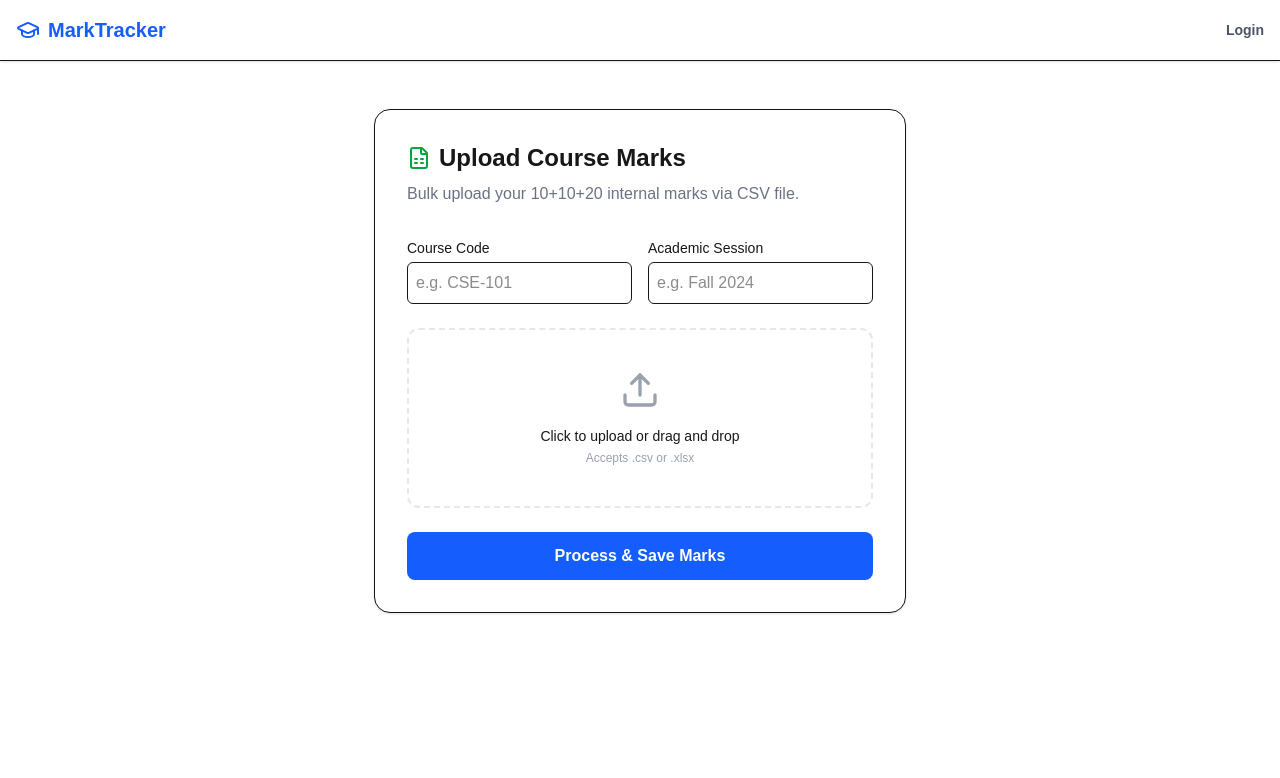
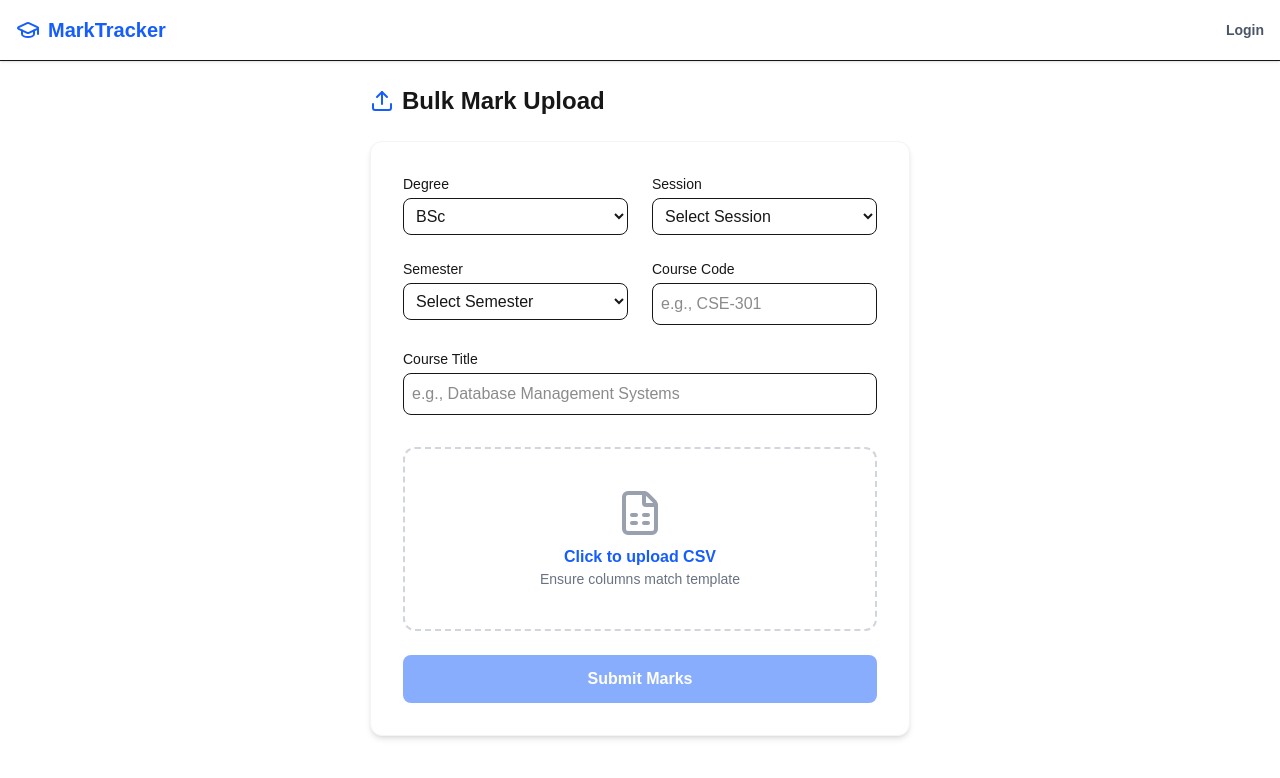
Before and after one commit to Rubayet-billah/mark-tracker, a Next.js app: page /upload in a window 1280 px wide. Shown: the top 778 px of the page. Built offline with nearby package versions, Linux system fonts and the light colour scheme; no server answers.

Commit message:
marks added

```diff
--- a/app/actions/authActions.ts
+++ b/app/actions/authActions.ts
@@ -3,6 +3,11 @@
 import { connectDB } from '@/lib/db';
 import User from '@/models/User';
 import bcrypt from 'bcryptjs';
+import { signOut } from '@/auth';
+
+export async function logoutUser() {
+    await signOut({ redirectTo: "/login" });
+}
 
 export async function registerUser(formData: FormData) {
     try {
--- /dev/null
+++ b/app/actions/markActions.ts
@@ -0,0 +1,96 @@
+/* eslint-disable @typescript-eslint/no-explicit-any */
+'use server';
+import { auth } from "@/auth";
+import { connectDB } from "@/lib/db";
+import Mark from "@/models/Mark";
+
+export async function uploadMarks(courseData: any, csvRows: any[]) {
+    await connectDB();
+    const session = await auth();
+
+    // Guard: Only teachers/admins can upload [cite: 113, 162]
+    if (!session || (session.user.role !== 'teacher' && session.user.role !== 'admin')) {
+        return { error: "Unauthorized" };
+    }
+
+    try {
+        const entries: any[] = [];
+
+        // Find the header row dynamically
+        let headerRowIdx = -1;
+        let studentIdIdx = -1;
+        let attendanceIdx = -1;
+        let assignmentIdx = -1;
+        let midtermIdx = -1;
+        let totalIdx = -1;
+
+        for (let i = 0; i < csvRows.length; i++) {
+            const row = csvRows[i];
+            if (!Array.isArray(row)) continue;
+
+            const lowerRow = row.map(cell => String(cell).toLowerCase().trim());
+
+            // Look for a cell that looks like Student ID
+            const sidIdx = lowerRow.findIndex(cell => cell.includes('student id') || cell.includes('university id') || cell === 'id');
+
+            if (sidIdx !== -1) {
+                headerRowIdx = i;
+                studentIdIdx = sidIdx;
+                attendanceIdx = lowerRow.findIndex(cell => cell.includes('attendance'));
+                assignmentIdx = lowerRow.findIndex(cell => cell.includes('assignment'));
+                midtermIdx = lowerRow.findIndex(cell => cell.includes('midterm'));
+                totalIdx = lowerRow.findIndex(cell => cell.includes('total'));
+                break;
+            }
+        }
+
+        if (headerRowIdx === -1 || studentIdIdx === -1) {
+            return { error: "Could not find 'Student ID' column in the CSV." };
+        }
+
+        // Process data rows
+        for (let i = headerRowIdx + 1; i < csvRows.length; i++) {
+            const row = csvRows[i];
+            if (!Array.isArray(row) || row.length <= studentIdIdx) continue;
+
+            const studentId = String(row[studentIdIdx]).trim();
+            if (!studentId) continue;
+
+            const attendance = attendanceIdx !== -1 ? Number(row[attendanceIdx]) || 0 : 0;
+            const assignment = assignmentIdx !== -1 ? Number(row[assignmentIdx]) || 0 : 0;
+            const midterm = midtermIdx !== -1 ? Number(row[midtermIdx]) || 0 : 0;
+            const total = totalIdx !== -1 ? Number(row[totalIdx]) : (attendance + assignment + midterm);
+
+            entries.push({
+                studentId,
+                courseId: courseData.courseCode,
+                courseTitle: courseData.courseTitle,
+                session: courseData.session,
+                semester: courseData.semester,
+                degree: courseData.degree,
+                instructorId: session.user.id,
+                marks: {
+                    attendance,
+                    assignment,
+                    midterm,
+                    total_40: total
+                }
+            });
+        }
+
+        // Use bulkWrite or upsert to update existing records if they exist
+        const operations = entries.map(entry => ({
+            updateOne: {
+                filter: { studentId: entry.studentId, courseId: entry.courseId, session: entry.session },
+                update: { $set: entry },
+                upsert: true
+            }
+        }));
+
+        await Mark.bulkWrite(operations);
+        return { success: `Successfully uploaded ${entries.length} student records.` };
+    } catch (error) {
+        console.error("Upload Error:", error);
+        return { error: "Failed to upload marks. Check file format." };
+    }
+}
--- a/app/layout.tsx
+++ b/app/layout.tsx
@@ -1,11 +1,13 @@
 import type { Metadata } from "next";
-import { Geist, Geist_Mono } from "next/font/google";
+import { Poppins, Geist_Mono } from "next/font/google";
 import "./globals.css";
 import Navbar from "@/components/Navbar";
 
-const geistSans = Geist({
-  variable: "--font-geist-sans",
+// use poppins font instead of geist
+const poppins = Poppins({
   subsets: ["latin"],
+  weight: ["400", "500", "600", "700"],
+  variable: "--font-poppins",
 });
 
 const geistMono = Geist_Mono({
@@ -26,7 +28,7 @@ export default function RootLayout({
   return (
     <html
       lang="en"
-      className={`${geistSans.variable} ${geistMono.variable} h-full antialiased`}
+      className={`${poppins.variable} ${geistMono.variable} h-full antialiased`}
     >
       <body className="min-h-full flex flex-col">
         <Navbar />
--- a/app/login/page.tsx
+++ b/app/login/page.tsx
@@ -33,7 +33,7 @@ export default function LoginPage() {
             return;
         }
 
-        router.push('/mark');
+        router.push('/');
     }
 
     return (
--- a/app/upload/page.tsx
+++ b/app/upload/page.tsx
@@ -1,41 +1,138 @@
 'use client';
-import { Upload, FileSpreadsheet } from 'lucide-react';
+import { useState } from 'react';
+import { Upload, FileSpreadsheet, AlertCircle, CheckCircle2 } from 'lucide-react';
+import Papa from 'papaparse'; // [cite: 181, 428]
+import { uploadMarks } from '../actions/markActions';
 
 export default function UploadPage() {
+    const [file, setFile] = useState<File | null>(null);
+    const [status, setStatus] = useState<{ type: 'success' | 'error', msg: string } | null>(null);
+    const [loading, setLoading] = useState(false);
+
+    const handleFileUpload = async (e: React.FormEvent<HTMLFormElement>) => {
+        e.preventDefault();
+        if (!file) return;
+
+        setLoading(true);
+        const formData = new FormData(e.currentTarget);
+
+        // Metadata from dropdowns [cite: 419, 421]
+        const courseMetadata = {
+            degree: formData.get('degree'),
+            session: formData.get('session'),
+            semester: formData.get('semester'),
+            courseCode: formData.get('courseCode'),
+            courseTitle: formData.get('courseTitle'),
+        };
+
+        // Parse CSV on the client side before sending to Server Action [cite: 158, 430]
+        Papa.parse(file, {
+            header: false,
+            skipEmptyLines: true,
+            complete: async (results) => {
+                const response = await uploadMarks(courseMetadata, results.data);
+                if (response.error) {
+                    setStatus({ type: 'error', msg: response.error });
+                } else {
+                    setStatus({ type: 'success', msg: response.success as string });
+                }
+                setLoading(false);
+            }
+        });
+    };
+
     return (
-        <div className="max-w-3xl mx-auto py-12 px-4">
-            <div className="bg-white p-8 rounded-2xl shadow-sm border">
-                <h1 className="text-2xl font-bold mb-2 flex items-center gap-2">
-                    <FileSpreadsheet className="text-green-600" /> Upload Course Marks
+        <div className="max-w-4xl mx-auto p-6">
+            <h1 className="text-2xl font-bold mb-6 flex items-center gap-2">
+                <Upload className="text-blue-600" /> Bulk Mark Upload
             </h1>
-                <p className="text-gray-500 mb-8">Bulk upload your 10+10+20 internal marks via CSV file.</p>
 
-                <form className="space-y-6">
-                    {/* Metadata Section */}
-                    <div className="grid md:grid-cols-2 gap-4">
+            <form onSubmit={handleFileUpload} className="bg-white shadow-md rounded-xl p-8 border border-gray-100">
+                <div className="grid grid-cols-1 md:grid-cols-2 gap-6 mb-8">
+                    {/* Course Metadata Fields [cite: 419] */}
+                    <div>
+                        <label className="block text-sm font-medium mb-1">Degree</label>
+                        <select name="degree" className="w-full border rounded-lg p-2" required>
+                            <option value="BSc">BSc</option>
+                            <option value="MSc">MSc</option>
+                        </select>
+                    </div>
+                    <div>
+                        <label className="block text-sm font-medium mb-1">Session</label>
+                        <select name="session" className="w-full border rounded-lg p-2" required defaultValue="">
+                            <option value="" disabled>Select Session</option>
+                            <option value="2018-19">2018-19</option>
+                            <option value="2019-20">2019-20</option>
+                            <option value="2020-21">2020-21</option>
+                            <option value="2021-22">2021-22</option>
+                            <option value="2022-23">2022-23</option>
+                            <option value="2023-24">2023-24</option>
+                            <option value="2024-25">2024-25</option>
+                            <option value="2025-26">2025-26</option>
+                            <option value="2026-27">2026-27</option>
+                            <option value="2027-28">2027-28</option>
+                            <option value="2028-29">2028-29</option>
+                            <option value="2029-30">2029-30</option>
+                        </select>
+                    </div>
+                    <div>
+                        <label className="block text-sm font-medium mb-1">Semester</label>
+                        <select name="semester" className="w-full border rounded-lg p-2" required defaultValue="">
+                            <option value="" disabled>Select Semester</option>
+                            <option value="1.1">1.1</option>
+                            <option value="1.2">1.2</option>
+                            <option value="2.1">2.1</option>
+                            <option value="2.2">2.2</option>
+                            <option value="3.1">3.1</option>
+                            <option value="3.2">3.2</option>
+                            <option value="4.1">4.1</option>
+                            <option value="4.2">4.2</option>
+                            <option value="5.1">5.1</option>
+                            <option value="5.2">5.2</option>
+                        </select>
+                    </div>
                     <div>
                         <label className="block text-sm font-medium mb-1">Course Code</label>
-                            <input type="text" placeholder="e.g. CSE-101" className="w-full border p-2 rounded-md" required />
+                        <input name="courseCode" placeholder="e.g., CSE-301" className="w-full border rounded-lg p-2" required />
                     </div>
-                        <div>
-                            <label className="block text-sm font-medium mb-1">Academic Session</label>
-                            <input type="text" placeholder="e.g. Fall 2024" className="w-full border p-2 rounded-md" required />
+                    <div className="md:col-span-2">
+                        <label className="block text-sm font-medium mb-1">Course Title</label>
+                        <input name="courseTitle" placeholder="e.g., Database Management Systems" className="w-full border rounded-lg p-2" required />
                     </div>
                 </div>
 
-                    {/* File Upload Area */}
-                    <div className="border-2 border-dashed border-gray-200 rounded-xl p-10 text-center hover:border-blue-400 transition cursor-pointer">
-                        <Upload className="mx-auto text-gray-400 mb-4" size={40} />
-                        <p className="text-sm font-medium">Click to upload or drag and drop</p>
-                        <p className="text-xs text-gray-400 mt-1">Accepts .csv or .xlsx</p>
-                        <input type="file" accept=".csv" className="hidden" id="csv-upload" />
+                {/* File Upload Zone [cite: 73, 157] */}
+                <div className="border-2 border-dashed border-gray-300 rounded-xl p-10 text-center hover:bg-gray-50 transition mb-6">
+                    <input
+                        type="file"
+                        accept=".csv"
+                        onChange={(e) => setFile(e.target.files?.[0] || null)}
+                        className="hidden"
+                        id="csv-upload"
+                    />
+                    <label htmlFor="csv-upload" className="cursor-pointer flex flex-col items-center">
+                        <FileSpreadsheet className="w-12 h-12 text-gray-400 mb-2" />
+                        <span className="text-blue-600 font-semibold">Click to upload CSV</span>
+                        <span className="text-gray-500 text-sm">{file ? file.name : "Ensure columns match template"}</span>
+                    </label>
                 </div>
 
-                    <button type="submit" className="w-full bg-blue-600 text-white py-3 rounded-lg font-semibold hover:bg-blue-700 transition">
-                        Process & Save Marks
+                <button
+                    disabled={loading || !file}
+                    type="submit"
+                    className="w-full bg-blue-600 text-white py-3 rounded-lg font-bold hover:bg-blue-700 disabled:opacity-50 transition"
+                >
+                    {loading ? "Processing..." : "Submit Marks"}
                 </button>
             </form>
+
+            {/* Status Messages  */}
+            {status && (
+                <div className={`mt-6 p-4 rounded-lg flex items-center gap-3 ${status.type === 'success' ? 'bg-green-50 text-green-700' : 'bg-red-50 text-red-700'}`}>
+                    {status.type === 'success' ? <CheckCircle2 /> : <AlertCircle />}
+                    {status.msg}
                 </div>
+            )}
         </div>
     );
 }
--- a/package.json
+++ b/package.json
@@ -23,6 +23,7 @@
   "devDependencies": {
     "@tailwindcss/postcss": "^4",
     "@types/node": "^20",
+    "@types/papaparse": "^5.5.2",
     "@types/react": "^19",
     "@types/react-dom": "^19",
     "eslint": "^9",
--- a/types/next-auth.d.ts
+++ b/types/next-auth.d.ts
@@ -8,7 +8,7 @@ declare module "next-auth" {
     user: {
       /** The user's role. */
       role?: string;
-    } & DefaultSession["user"];
+    } & DefaultSession["student"];
   }
 
   interface User {
```
Also changed, not shown: components/Navbar.tsx (+3 -7 lines), models/Mark.ts (+24 -8 lines), 1 other file (tests, documents, lock files or other folders). Lines whose indentation alone changed are shown as unchanged.
